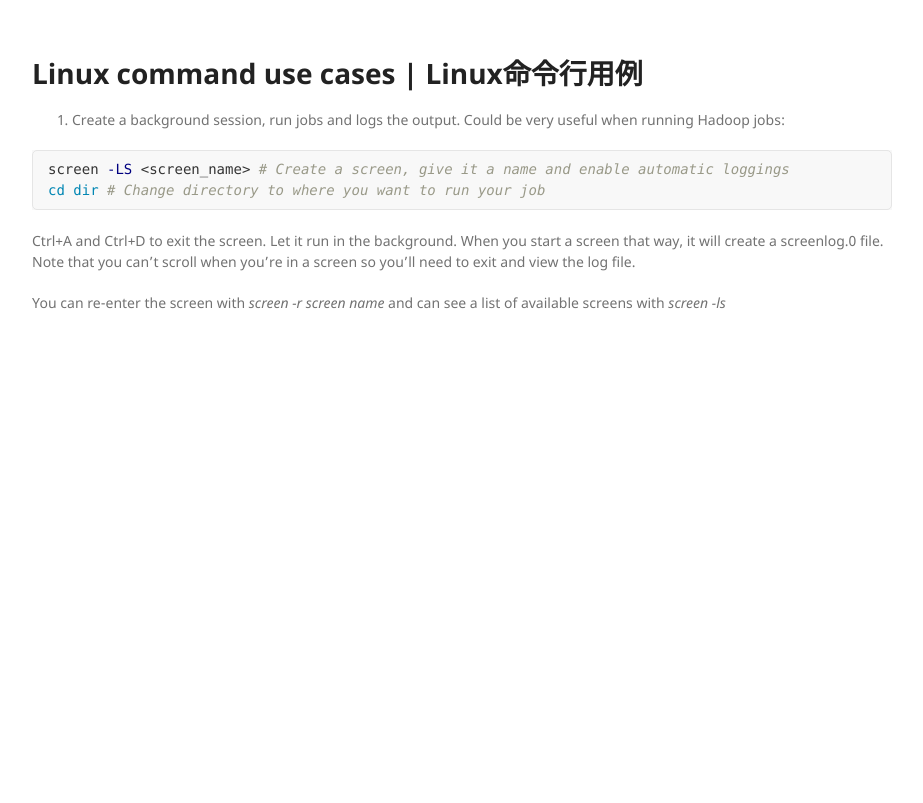
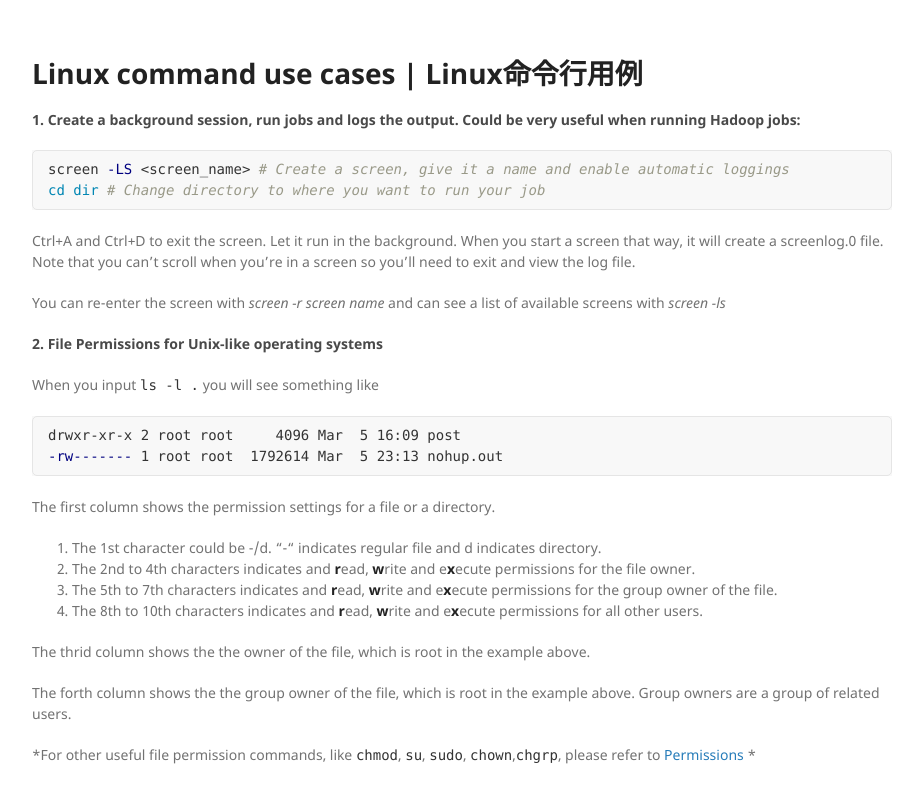
Before and after one commit to RupertMa/RupertMa.github.io, a Jekyll site: the page built from Linux-notes.md, in a window 1280 px wide. Shown: the top 803 px of the page, without its empty margins (178-1101 px from the left). Built offline with Jekyll 4.4.1, drawn with Linux system fonts in a browser that asks for light colours.

Commit message:
Add Linux Notes

````diff
--- a/Linux-notes.md
+++ b/Linux-notes.md
@@ -4,7 +4,7 @@ layout: post
 
 # Linux command use cases | Linux命令行用例
 
-1.	Create a background session, run jobs and logs the output. Could be very useful when running Hadoop jobs:
+#### 1.	Create a background session, run jobs and logs the output. Could be very useful when running Hadoop jobs:
 
 ```bash
 screen -LS <screen_name> # Create a screen, give it a name and enable automatic loggings
@@ -13,3 +13,25 @@ cd dir # Change directory to where you want to run your job
 Ctrl+A and Ctrl+D to exit the screen. Let it run in the background. When you start a screen that way, it will create a screenlog.0 file. Note that you can’t scroll when you’re in a screen so you’ll need to exit and view the log file.
 
 You can re-enter the screen with *screen -r screen name* and can see a list of available screens with *screen -ls*
+
+
+
+
+#### 2. File Permissions for Unix-like operating systems
+
+When you input `ls -l .` you will see something like
+```bash
+drwxr-xr-x 2 root root     4096 Mar  5 16:09 post
+-rw------- 1 root root  1792614 Mar  5 23:13 nohup.out
+```
+The first column shows the permission settings for a file or a directory.
+1. The 1st character could be -/d. "-" indicates regular file and d indicates directory.
+2. The 2nd to 4th characters indicates and **r**ead, **w**rite and e**x**ecute permissions for the file owner.
+3. The 5th to 7th characters indicates and **r**ead, **w**rite and e**x**ecute permissions for the group owner of the file.
+4. The 8th to 10th characters indicates and **r**ead, **w**rite and e**x**ecute permissions for all other users.
+
+The thrid column shows the the owner of the file, which is root in the example above.
+
+The forth column shows the the group owner of the file, which is root in the example above. Group owners are a group of related users.
+
+*For other useful file permission commands, like `chmod`, `su`, `sudo`, `chown`,`chgrp`, please refer to [Permissions](http://linuxcommand.org/lc3_lts0090.php) *
````
Also changed, not shown: Linux-notes.html (+17 -3 lines).
